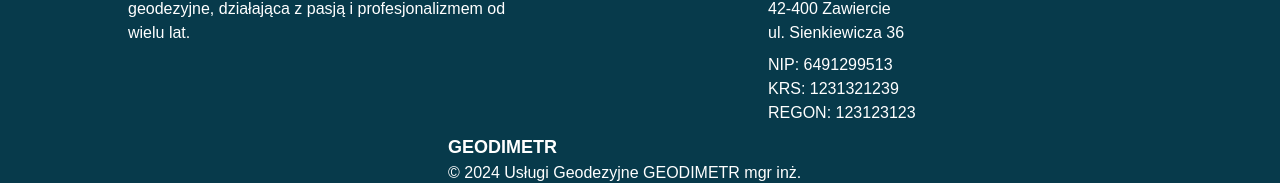
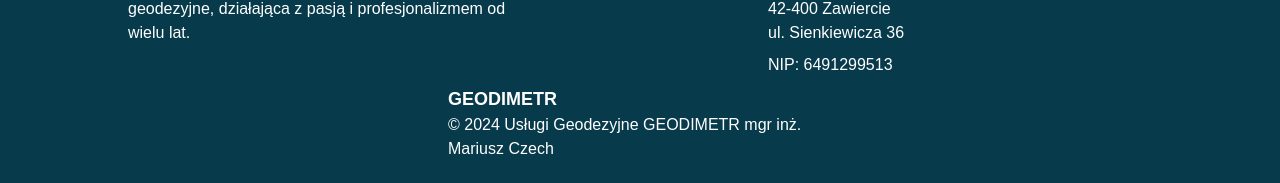
Before and after one commit to szymcze578/New-Frontend-Vue.js---page-for-Surveyor-company, a Vue app: page / in a window 1280 px wide. Shown: the part 2623-2806 px from the top of the page. Built offline with nearby package versions, Linux system fonts and the light colour scheme; no server answers; what @fawmi/vue-google-maps, vue3-typed-js would draw is missing.

Commit message:
Remove data NIP and Regon

```diff
--- a/src/components/Footer/TheFooter.vue
+++ b/src/components/Footer/TheFooter.vue
@@ -37,6 +37,6 @@ const companyLink = "https://www.facebook.com/profile.php?id=100069162198575"
 
 
 const contactInfo = ref(["Usługi geodezyjne GEODIMETR","42-400 Zawiercie","ul. Sienkiewicza 36"])
-const paymentInfo = ref(["NIP: 6491299513", "KRS: 1231321239", "REGON: 123123123"])
+const paymentInfo = ref(["NIP: 6491299513"])
 
 </script>
```
